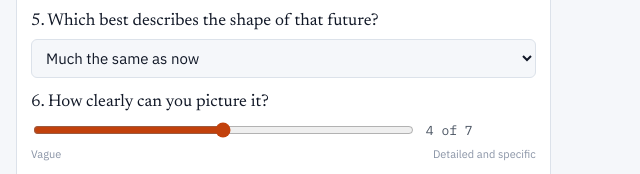
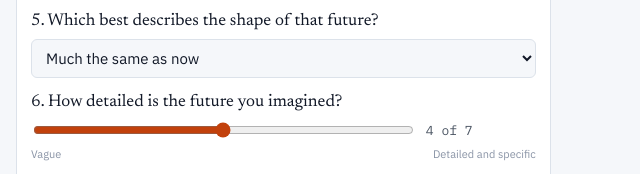
Before and after one commit to syropoulosstylianos-cyber/atlas-of-imagined-futures, a plain HTML site: page index.html in a window 1280 px wide. Shown: the part 5859-6033 px from the top of the page, 0-640 px from the left. Drawn offline with nearby package versions, Linux system fonts and the light colour scheme; animation ran at ten frames a second.

Commit message:
Richness question asks about detail rather than clarity of imagery
Co-Authored-By: Claude Fable 5.1 <noreply@anthropic.com>

```diff
--- a/index.html
+++ b/index.html
@@ -312,7 +312,7 @@ textarea{width:100%;min-height:90px;font:inherit;font-size:15px;padding:10px 12p
         <div class="q"><label class="qt" for="qh">3. About how many years ahead were you picturing?</label><div class="row"><input type="range" id="qh" min="1" max="100" value="25"><span class="val" id="qhv">25 years</span></div></div>
         <div class="q"><label class="qt" for="qb">4. Who is in the future you imagined?</label><select id="qb"><option value="15">Mostly myself</option><option value="35">My family and close friends</option><option value="55" selected>My community or my country</option><option value="78">Humanity as a whole</option><option value="95">People who are not yet born</option></select></div>
         <div class="q"><label class="qt" for="qn">5. Which best describes the shape of that future?</label><select id="qn"><option value="progress">Things get better</option><option value="decline">Things get worse</option><option value="cycle">Things rise and fall, as they always have</option><option value="rupture">A break, then something new</option><option value="steady" selected>Much the same as now</option></select></div>
-        <div class="q"><label class="qt" for="qr">6. How clearly can you picture it?</label><div class="row"><input type="range" id="qr" min="1" max="7" value="4"><span class="val" id="qrv">4 of 7</span></div><div class="ends"><span>Vague</span><span>Detailed and specific</span></div></div>
+        <div class="q"><label class="qt" for="qr">6. How detailed is the future you imagined?</label><div class="row"><input type="range" id="qr" min="1" max="7" value="4"><span class="val" id="qrv">4 of 7</span></div><div class="ends"><span>Vague</span><span>Detailed and specific</span></div></div>
         <div class="q"><label class="qt" for="qv">7. How hopeful is it?</label><div class="row"><input type="range" id="qv" min="1" max="7" value="4"><span class="val" id="qvv">4 of 7</span></div><div class="ends"><span>Mostly fearful</span><span>Mostly hopeful</span></div></div>
         <div class="q"><label class="qt" for="qa">8. How much can people like you shape it?</label><div class="row"><input type="range" id="qa" min="1" max="7" value="4"><span class="val" id="qav">4 of 7</span></div><div class="ends"><span>It is already decided</span><span>It is ours to make</span></div></div>
         <div class="q"><span class="qt">9. Which of these influence how you picture the future? (tick all that apply)</span><div class="opts" id="qinf"></div></div>
```
